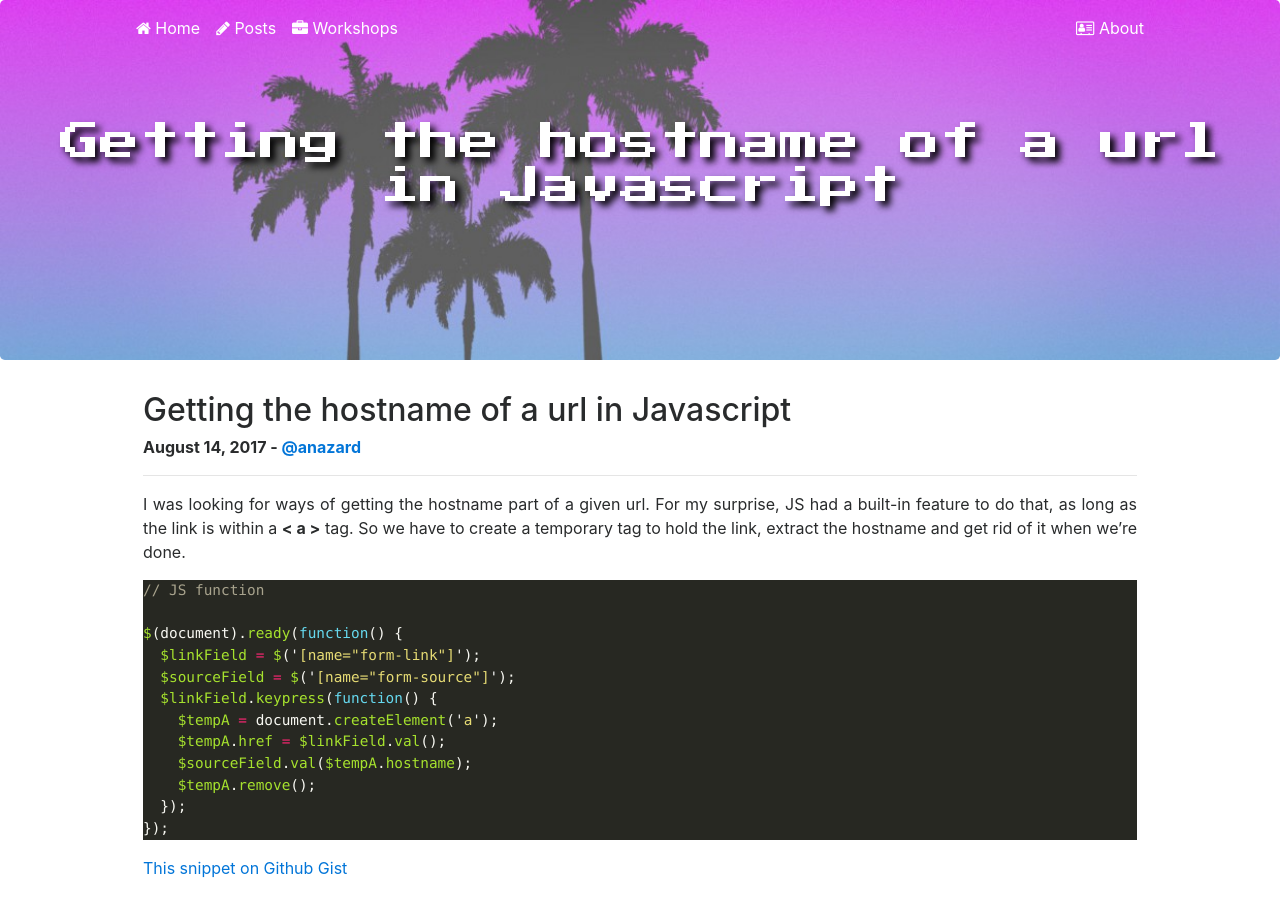
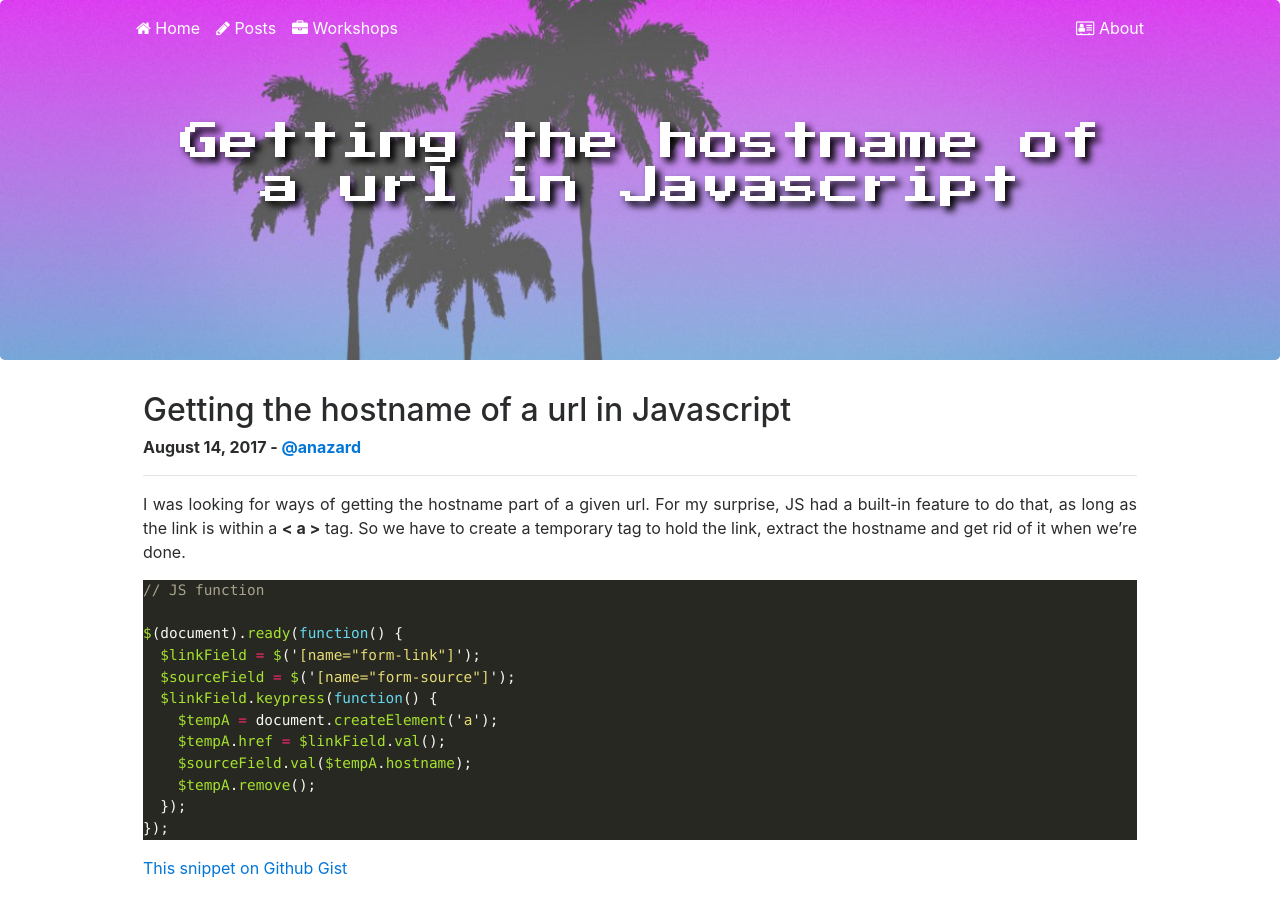
Before and after one commit to anacampesan/anazard_previous, a Jekyll site: the page built from _posts/2017-08-14-js-getting-hostname.md, in a window 1280 px wide and 900 px high. Built offline with Jekyll 4.4.1, drawn with Linux system fonts in a browser that asks for light colours; nearby versions of some CDN libraries.

Commit message:
Fix jumbotron header

```diff
--- a/_layouts/post.html
+++ b/_layouts/post.html
@@ -6,7 +6,13 @@
   <body>
     {% include navbar.html %}
     <div class="jumbotron posts-header">
-      <h1 class="top-bar">{{ page.title }}</h1>
+      <div class="container-fluid">
+        <div class="row">
+          <div class="col-md-12">
+            <h1 >{{ page.title }}</h1>
+          </div>
+        </div>
+      </div>
     </div>
 
     <div class="container-fluid posts-body">
```
Also changed, not shown: 4 other files.
